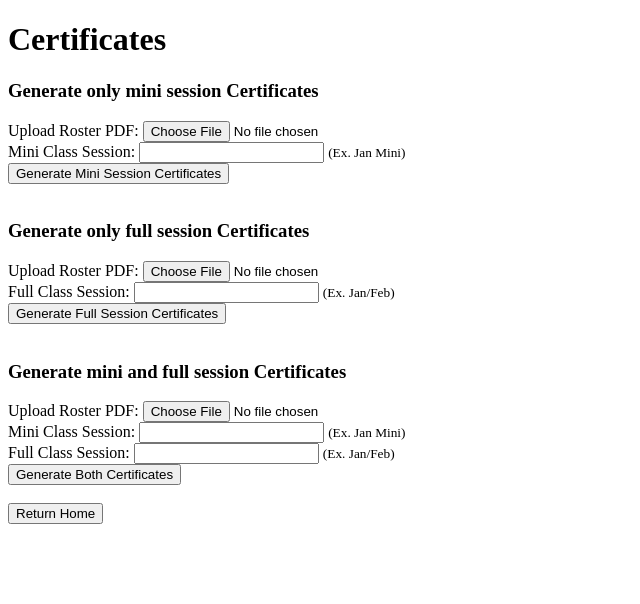
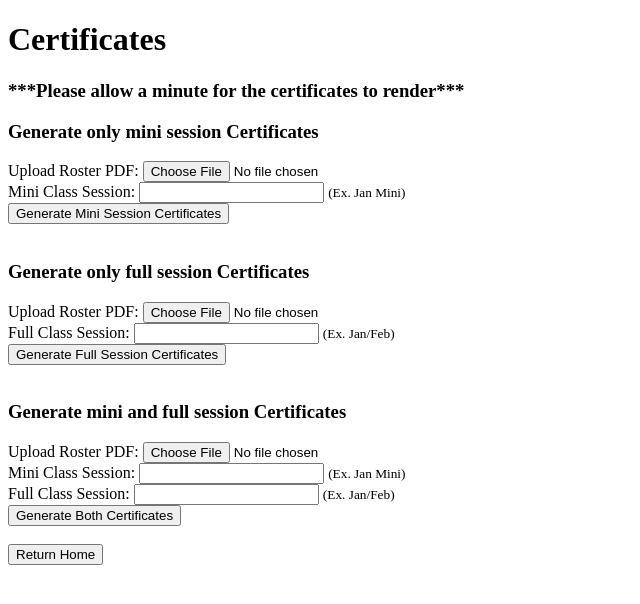
Before and after one commit to spatula1/certificates, a Flask app: page /certificates in a window 1280 px wide. Shown: the top 604 px of the page, without its empty margins (0-640 px from the left). Run offline with Flask 3, Linux system fonts and the light colour scheme.

Commit message:
Update certificates.html

```diff
--- a/templates/certificates.html
+++ b/templates/certificates.html
@@ -7,6 +7,7 @@
 </head>
 <body>
     <h1>Certificates</h1>
+    <h3>***Please allow a minute for the certificates to render***</h3>
 
     <!--upload only mini classes-->
     <h3>Generate only mini session Certificates</h3>
@@ -62,11 +63,15 @@
 
     <button id="returnHomeButton">Return Home</button>
 
-    {% if filename %}
-        <a href="{{ url_for('views.download_file', filename=filename) }}">Download Progress Report PDF</a>
-    {% endif %}
+    <div id="download-link" style="display: none;">
+        <h2>Your download link:</h2>
+        <a id="download-url" href="#" target="_blank">Download Certificates</a>
+    </div>
 
-    <!-- Include the JavaScript file -->
+    <div id="result"></div>
+
+    <!-- Include the JavaScript/css file -->
+    <!--<link rel="stylesheet" href="static/certificates.css">-->
     <script src="static/script.js"></script>
 </body>
 </html>
```
